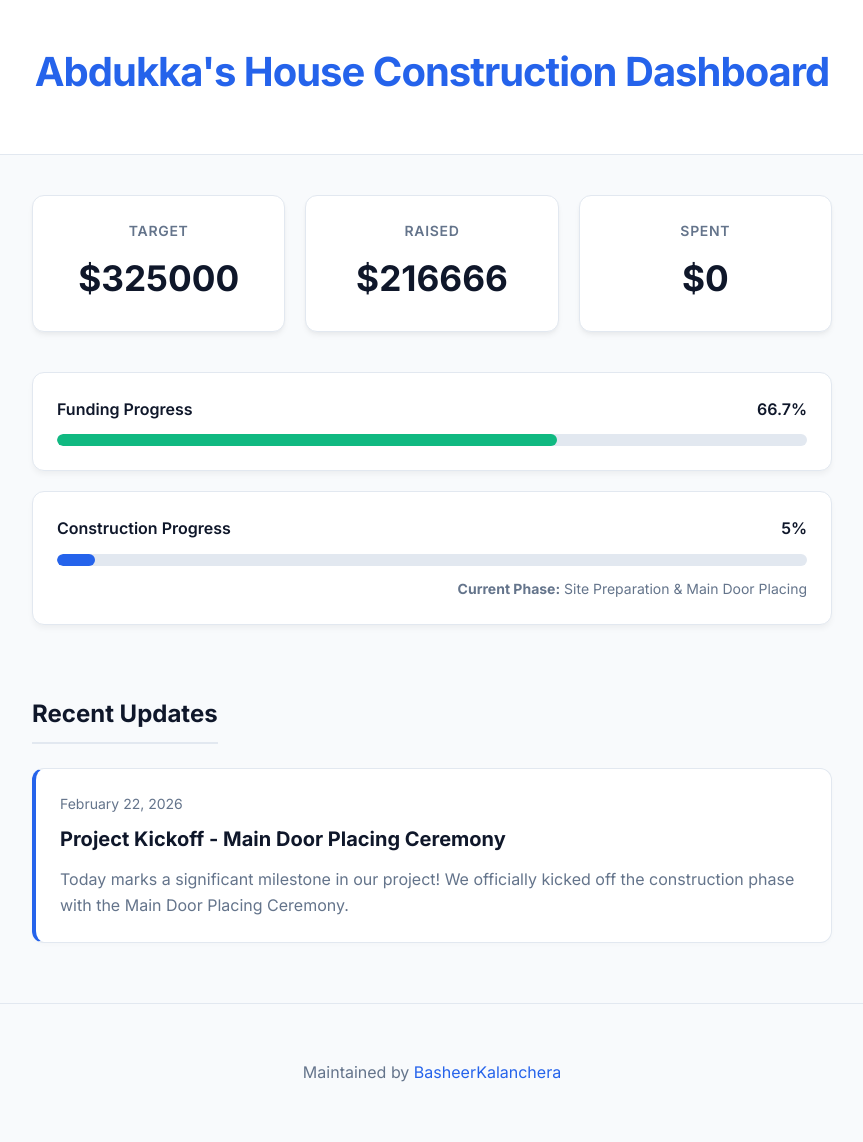
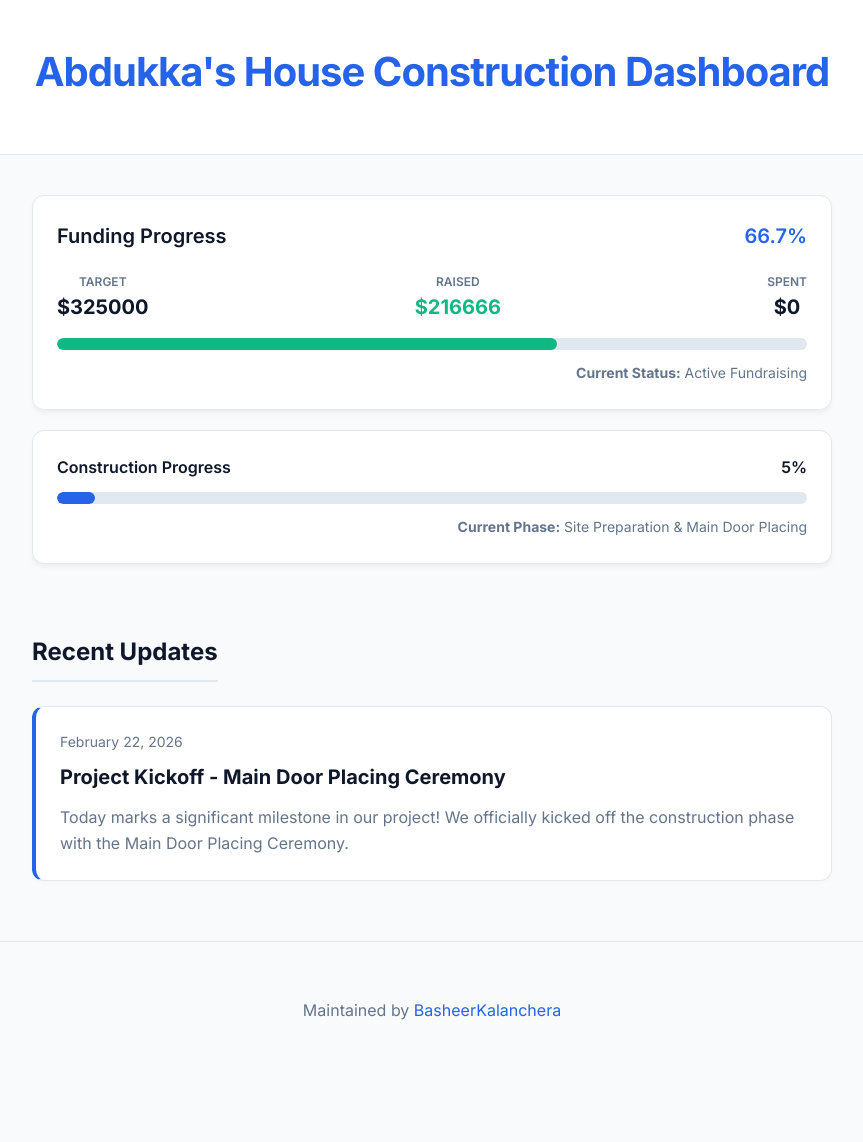
Before and after one commit to BasheerKalanchera/project-amanah, a Jekyll site: the page built from index.html, in a window 1280 px wide. Shown: the whole page, without its empty margins (208-1071 px from the left). Built offline with Jekyll 4.4.1, drawn with Linux system fonts in a browser that asks for light colours; after the commit the page ends 1080 px from its top, so only the background shows below that.

Commit message:
FIX: Made changes to the Funding Progress card

```diff
--- a/_data/finances.yml
+++ b/_data/finances.yml
@@ -1,3 +1,4 @@
 target: 325000
 raised: 216666
 spent: 0
+current_status: "Active Fundraising"
--- a/index.html
+++ b/index.html
@@ -7,28 +7,38 @@ layout: default
 {% assign raised = site.data.finances.raised | times: 1.0 %}
 {% assign progress_percent = raised | divided_by: target | times: 100 | round: 1 %}
 
-<div class="financial-dashboard">
-    <div class="metric-card">
-        <span class="metric-label">Target</span>
-        <div class="metric-value">${{ site.data.finances.target | replace: ",", "" }}</div>
+<div class="progress-section" style="margin-bottom: 20px;">
+    <div class="progress-header" style="font-size: 1.25rem; margin-bottom: 20px;">
+        <span>Funding Progress</span>
+        <span style="color: var(--primary);">{{ progress_percent }}%</span>
     </div>
-    <div class="metric-card">
-        <span class="metric-label">Raised</span>
-        <div class="metric-value">${{ site.data.finances.raised | replace: ",", "" }}</div>
+
+    <div style="display: flex; justify-content: space-between; margin-bottom: 15px; text-align: center;">
+        <div>
+            <span
+                style="display: block; font-size: 0.75rem; text-transform: uppercase; color: var(--text-muted); font-weight: 600;">Target</span>
+            <span style="font-size: 1.25rem; font-weight: 700;">${{ site.data.finances.target | replace: ",", ""
+                }}</span>
+        </div>
+        <div>
+            <span
+                style="display: block; font-size: 0.75rem; text-transform: uppercase; color: var(--text-muted); font-weight: 600;">Raised</span>
+            <span style="font-size: 1.25rem; font-weight: 700; color: var(--success);">${{ site.data.finances.raised |
+                replace: ",", "" }}</span>
+        </div>
+        <div>
+            <span
+                style="display: block; font-size: 0.75rem; text-transform: uppercase; color: var(--text-muted); font-weight: 600;">Spent</span>
+            <span style="font-size: 1.25rem; font-weight: 700;">${{ site.data.finances.spent | replace: ",", ""
+                }}</span>
+        </div>
     </div>
-    <div class="metric-card">
-        <span class="metric-label">Spent</span>
-        <div class="metric-value">${{ site.data.finances.spent | replace: ",", "" }}</div>
+
+    <div class="progress-track" style="margin-bottom: 12px;">
+        <div class="progress-fill" style="width: {{ progress_percent }}%"></div>
     </div>
-</div>
-
-<div class="progress-section">
-    <div class="progress-header">
-        <span>Funding Progress</span>
-        <span>{{ progress_percent }}%</span>
-    </div>
-    <div class="progress-track">
-        <div class="progress-fill" style="width: {{ progress_percent }}%"></div>
+    <div style="font-size: 0.875rem; color: var(--text-muted); text-align: right;">
+        <strong>Current Status:</strong> {{ site.data.finances.current_status | default: "Active Fundraising" }}
     </div>
 </div>
 
```
